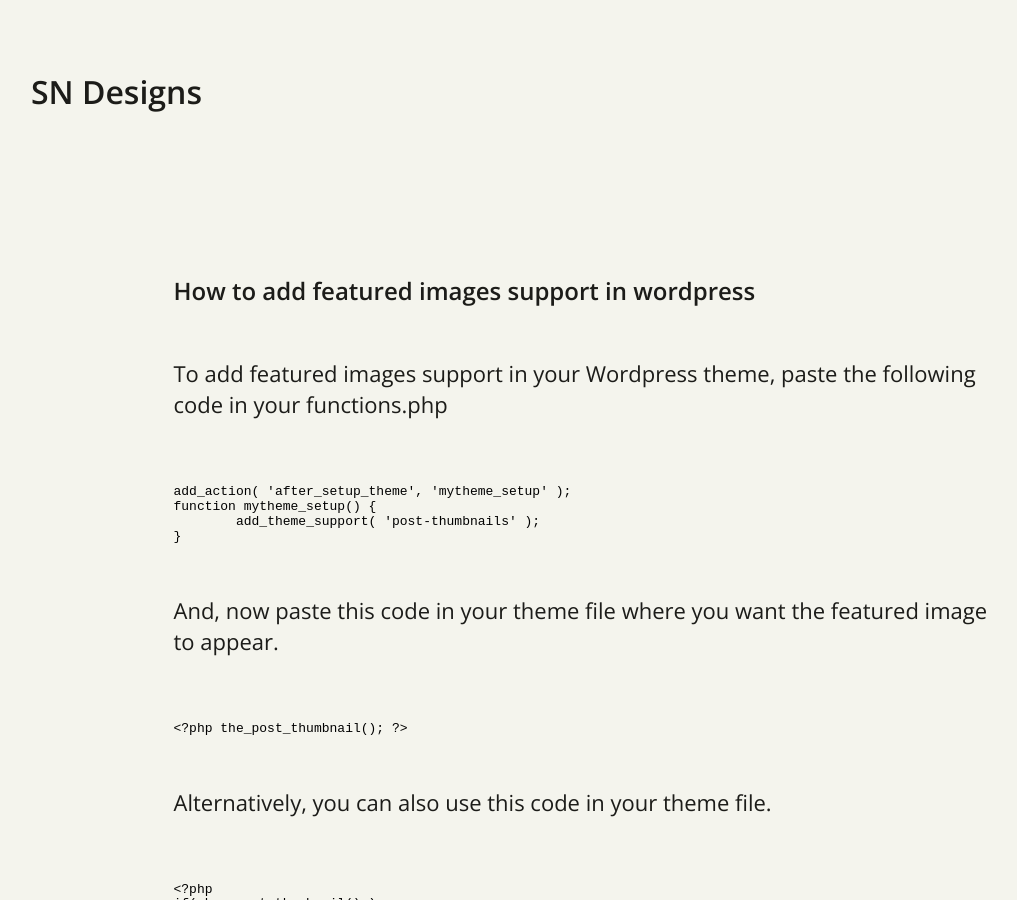
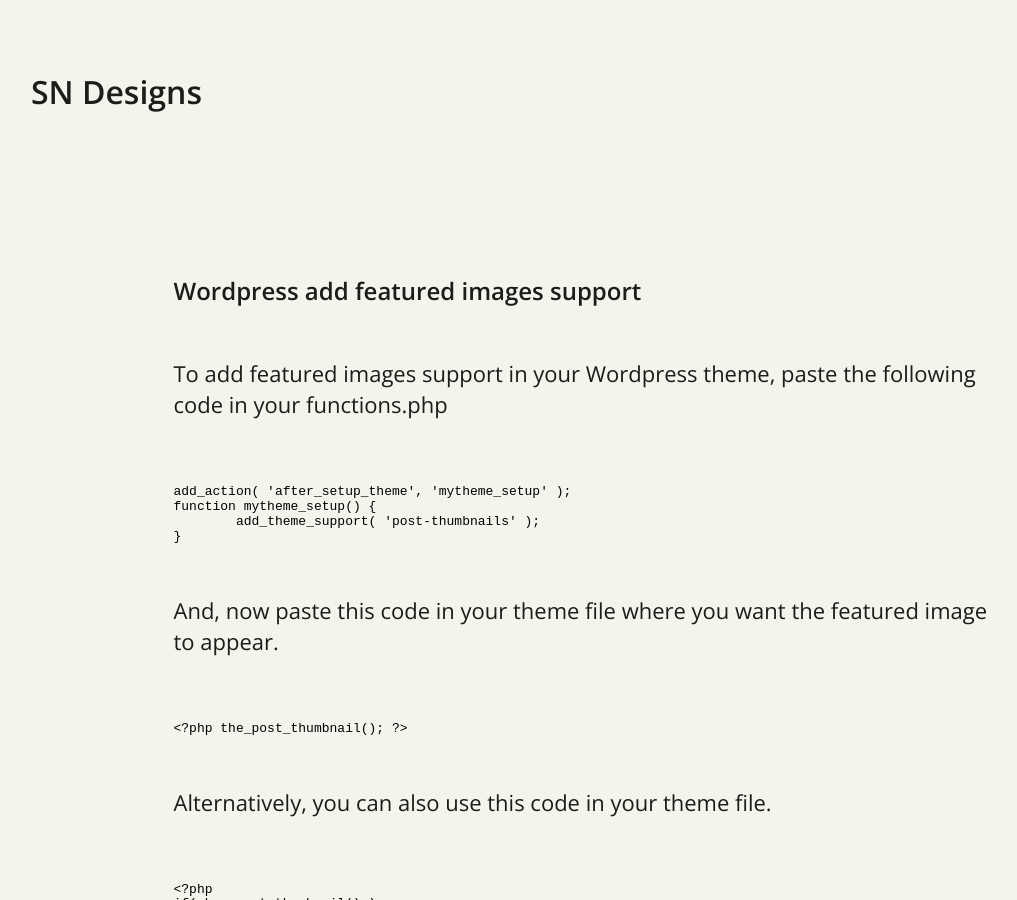
Before and after one commit to sndn/sndn.github.io, a Jekyll site: the page built from _posts/2022-11-21-wordpress-add-featured-images-support.html, in a window 1280 px wide and 900 px high. Shown: the whole window, without its empty margins (54-1071 px from the left). Built offline with Jekyll 4.4.1, drawn with Linux system fonts in a browser that asks for light colours.

Commit message:
Update 2022-11-21-wordpress-add-featured-images-support.html

```diff
--- a/_posts/2022-11-21-wordpress-add-featured-images-support.html
+++ b/_posts/2022-11-21-wordpress-add-featured-images-support.html
@@ -3,7 +3,7 @@ layout: posts
 permalink: /wordpress-add-featured-images-support/
 ---
 
-<h2>How to add featured images support in wordpress</h2>
+<h2>Wordpress add featured images support</h2>
 
 <p>To add featured images support in your Wordpress theme, paste the following code in your functions.php</p>
 
```
